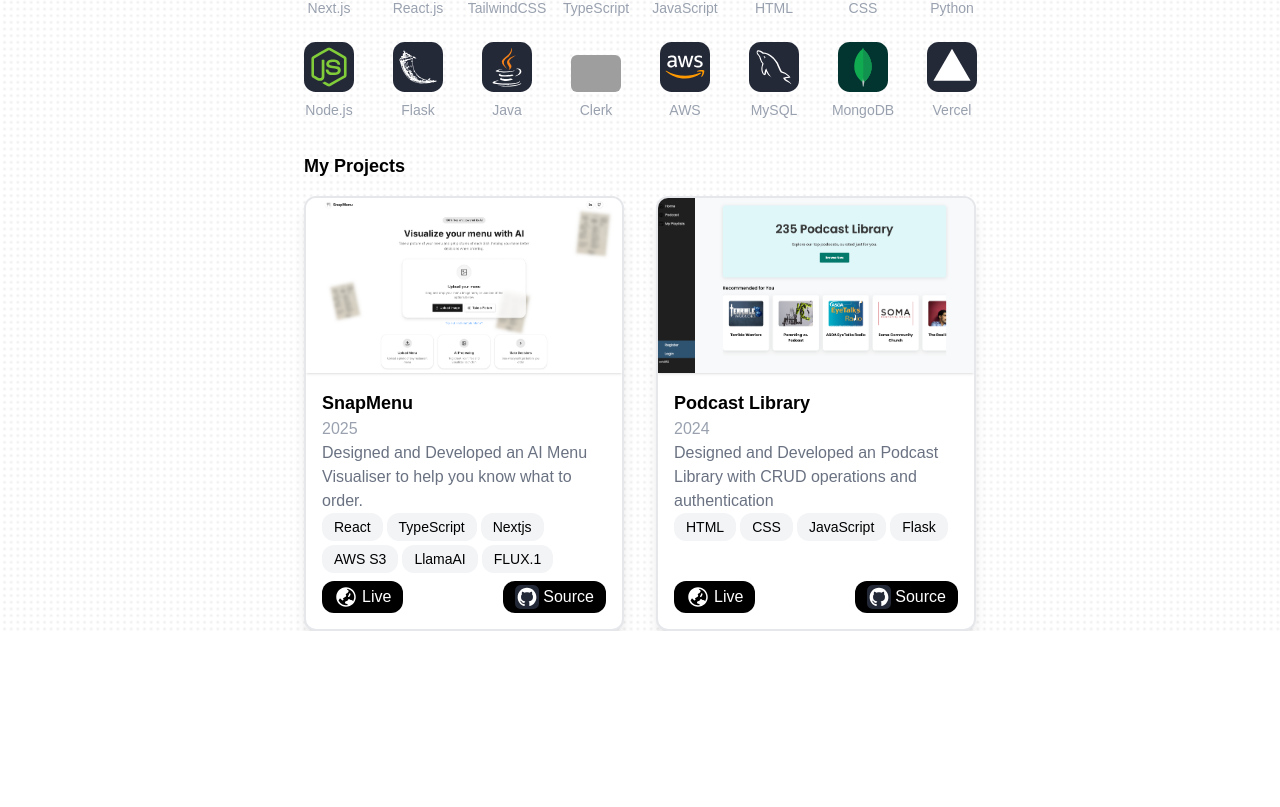
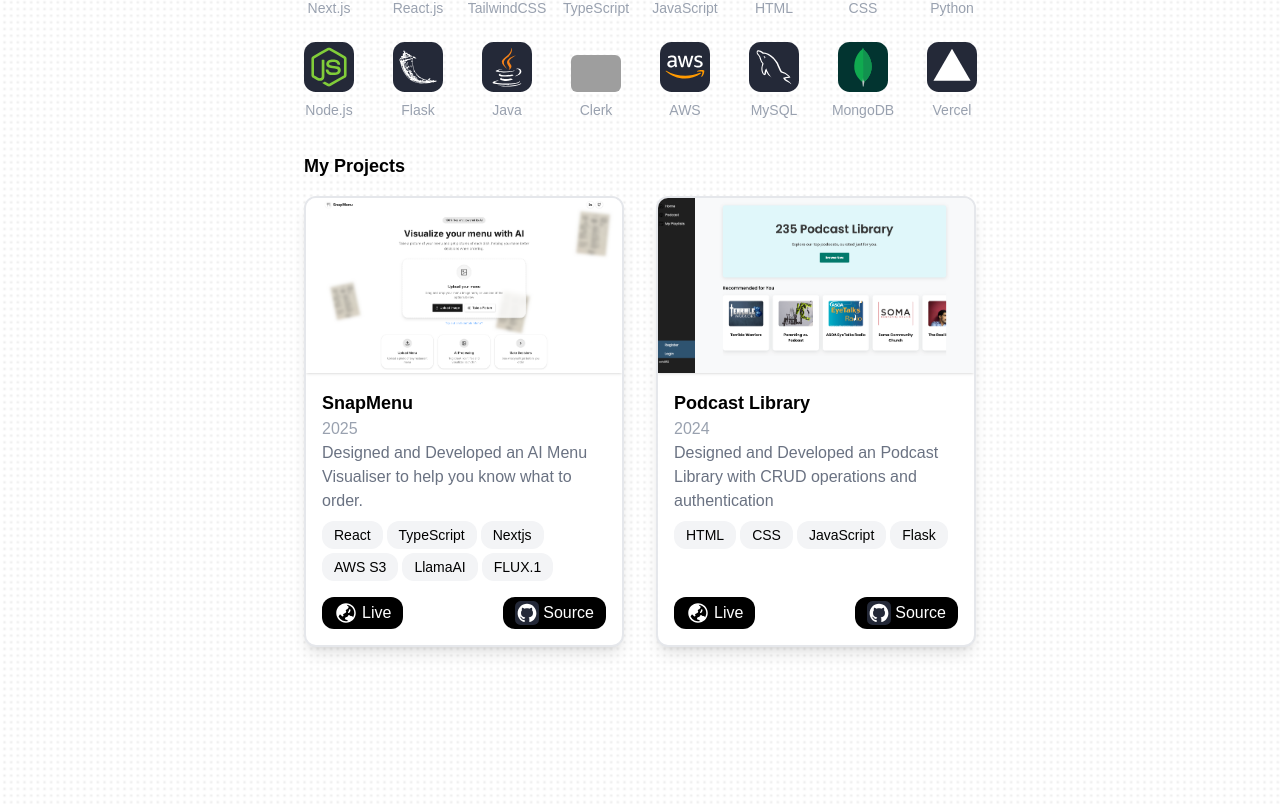
Before and after one commit to cchiem/portfolio, a Next.js app: page / in a window 1280 px wide. Shown: the part 1012-1819 px from the top of the page. Before the commit the page ends 1643 px from the top, so only its background shows below. Built offline with nearby package versions, Linux system fonts and the light colour scheme; grey boxes are pictures that could not be loaded; a web font is replaced by a local one.

Commit message:
refactor

```diff
--- a/src/app/components/ProjectCard.tsx
+++ b/src/app/components/ProjectCard.tsx
@@ -29,12 +29,12 @@ const ProjectCard = ({
                 height={1000}
                 className="h-auto w-full shadow-sm"
             />
-            <div className="flex h-full flex-col justify-between gap-2 p-4">
-                <div>
+            <div className="flex h-full flex-col justify-between gap-4 p-4">
+                <div className="flex flex-col">
                     <h1 className="text-lg font-bold">{title}</h1>
                     <h2 className="text-gray-400">{date}</h2>
                     <p className="text-md leading-6 text-gray-500">{text}</p>
-                    <div className="flex w-full flex-wrap gap-1">
+                    <div className="mt-2 flex w-full flex-wrap gap-1">
                         {techList.map((tech, index) => (
                             <div
                                 className="r rounded-xl bg-gray-100 px-3 py-1 text-sm text-black"
--- /dev/null
+++ b/src/app/components/Projects.tsx
@@ -0,0 +1,39 @@
+import React from 'react'
+import ProjectCard from './ProjectCard'
+
+const Projects = () => {
+    return (
+        <div className="flex flex-col gap-4">
+            <h1 className="text-lg font-bold">My Projects</h1>
+            <div className="grid grid-cols-[repeat(auto-fill,minmax(300px,1fr))] gap-8">
+                <ProjectCard
+                    title="SnapMenu"
+                    date="2025"
+                    text="Designed and Developed an AI Menu Visualiser to help you know what to order."
+                    website="https://snapmenu-phi.vercel.app/"
+                    github="https://github.com/cchiem/menupic"
+                    imgSource="/assets/projects/snapmenu.png"
+                    techList={[
+                        'React',
+                        'TypeScript',
+                        'Nextjs',
+                        'AWS S3',
+                        'LlamaAI',
+                        'FLUX.1',
+                    ]}
+                />
+                <ProjectCard
+                    title="Podcast Library"
+                    date="2024"
+                    text="Designed and Developed an Podcast Library with CRUD operations and authentication"
+                    website="https://img-984444524408.australia-southeast1.run.app/"
+                    github="https://github.com/cchiem/podcast-library-flask"
+                    imgSource="/assets/projects/podcastlib.png"
+                    techList={['HTML', 'CSS', 'JavaScript', 'Flask']}
+                />
+            </div>
+        </div>
+    )
+}
+
+export default Projects
--- a/src/app/page.tsx
+++ b/src/app/page.tsx
@@ -8,7 +8,7 @@ import Cursor from './components/Cursor'
 import Skills from './components/Skills'
 import Education from './components/Education'
 import Experience from './components/Experience'
-import ProjectCard from './components/ProjectCard'
+import Projects from './components/Projects'
 
 const Home = () => {
     const buttonRefProfilePic = useRef<HTMLDivElement | null>(null)
@@ -32,7 +32,7 @@ const Home = () => {
                 imageUrl="/assets/cursor/designer-cursor2.svg"
             />
 
-            <div className="absolute top-40 flex max-w-2xl flex-col gap-8">
+            <div className="absolute top-40 flex max-w-2xl flex-col gap-8 pb-40">
                 {/* PROFILE SECTION */}
                 <section id="Home">
                     <Profile
@@ -59,41 +59,7 @@ const Home = () => {
 
                 {/* Projects */}
                 <section id="Projects">
-                    <div className="flex flex-col gap-4">
-                        <h1 className="text-lg font-bold">My Projects</h1>
-                        <div className="grid grid-cols-[repeat(auto-fill,minmax(300px,1fr))] gap-8">
-                            <ProjectCard
-                                title="SnapMenu"
-                                date="2025"
-                                text="Designed and Developed an AI Menu Visualiser to help you know what to order."
-                                website="https://snapmenu-phi.vercel.app/"
-                                github="https://github.com/cchiem/menupic"
-                                imgSource="/assets/projects/snapmenu.png"
-                                techList={[
-                                    'React',
-                                    'TypeScript',
-                                    'Nextjs',
-                                    'AWS S3',
-                                    'LlamaAI',
-                                    'FLUX.1',
-                                ]}
-                            />
-                            <ProjectCard
-                                title="Podcast Library"
-                                date="2024"
-                                text="Designed and Developed an Podcast Library with CRUD operations and authentication"
-                                website="https://snapmenu-phi.vercel.app/"
-                                github="https://github.com/cchiem/menupic"
-                                imgSource="/assets/projects/podcastlib.png"
-                                techList={[
-                                    'HTML',
-                                    'CSS',
-                                    'JavaScript',
-                                    'Flask',
-                                ]}
-                            />
-                        </div>
-                    </div>
+                    <Projects />
                 </section>
             </div>
             <div className="fixed bottom-0 left-0 z-10 h-16 w-full bg-gradient-to-t from-white to-transparent"></div>
```
